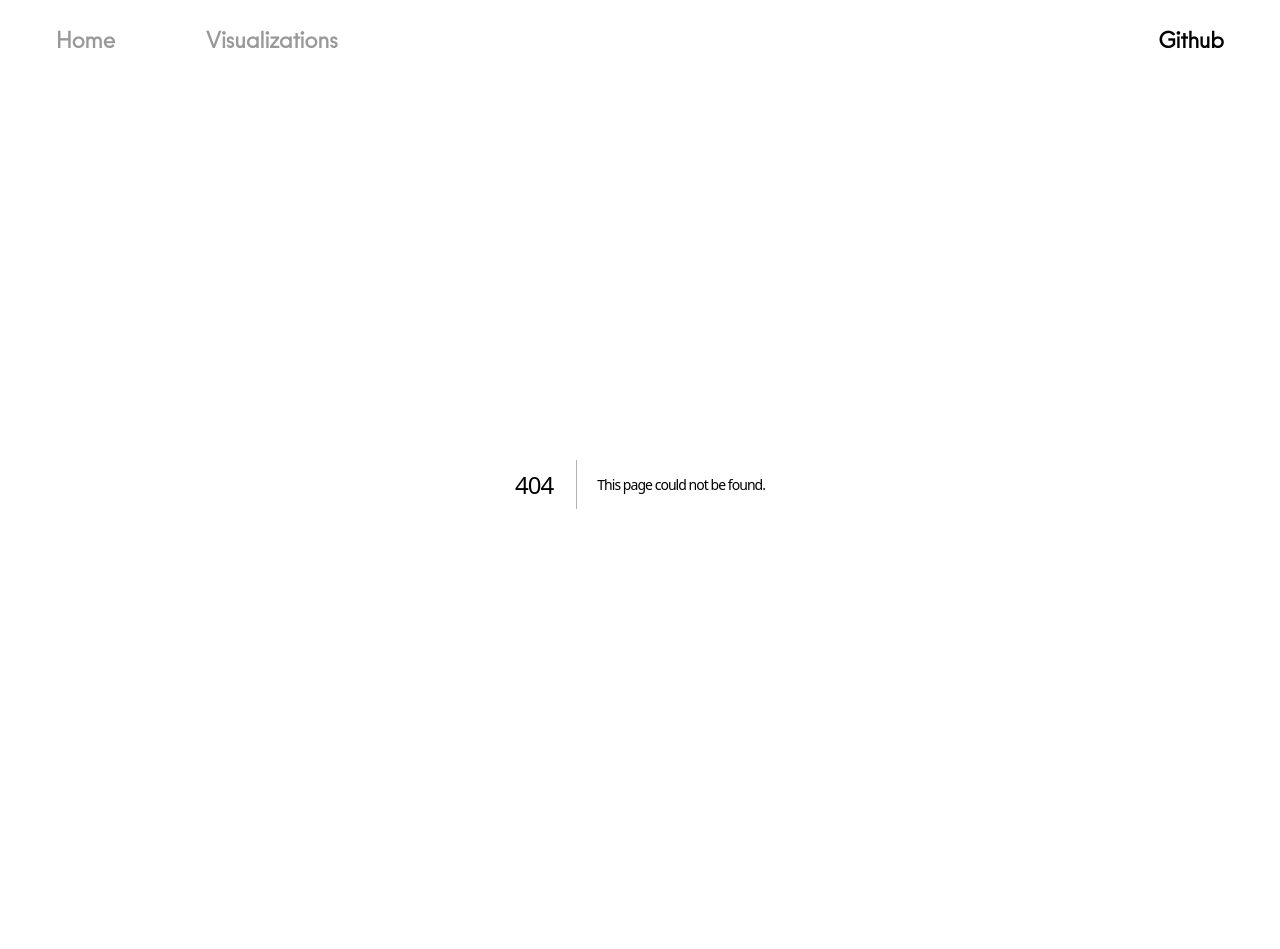
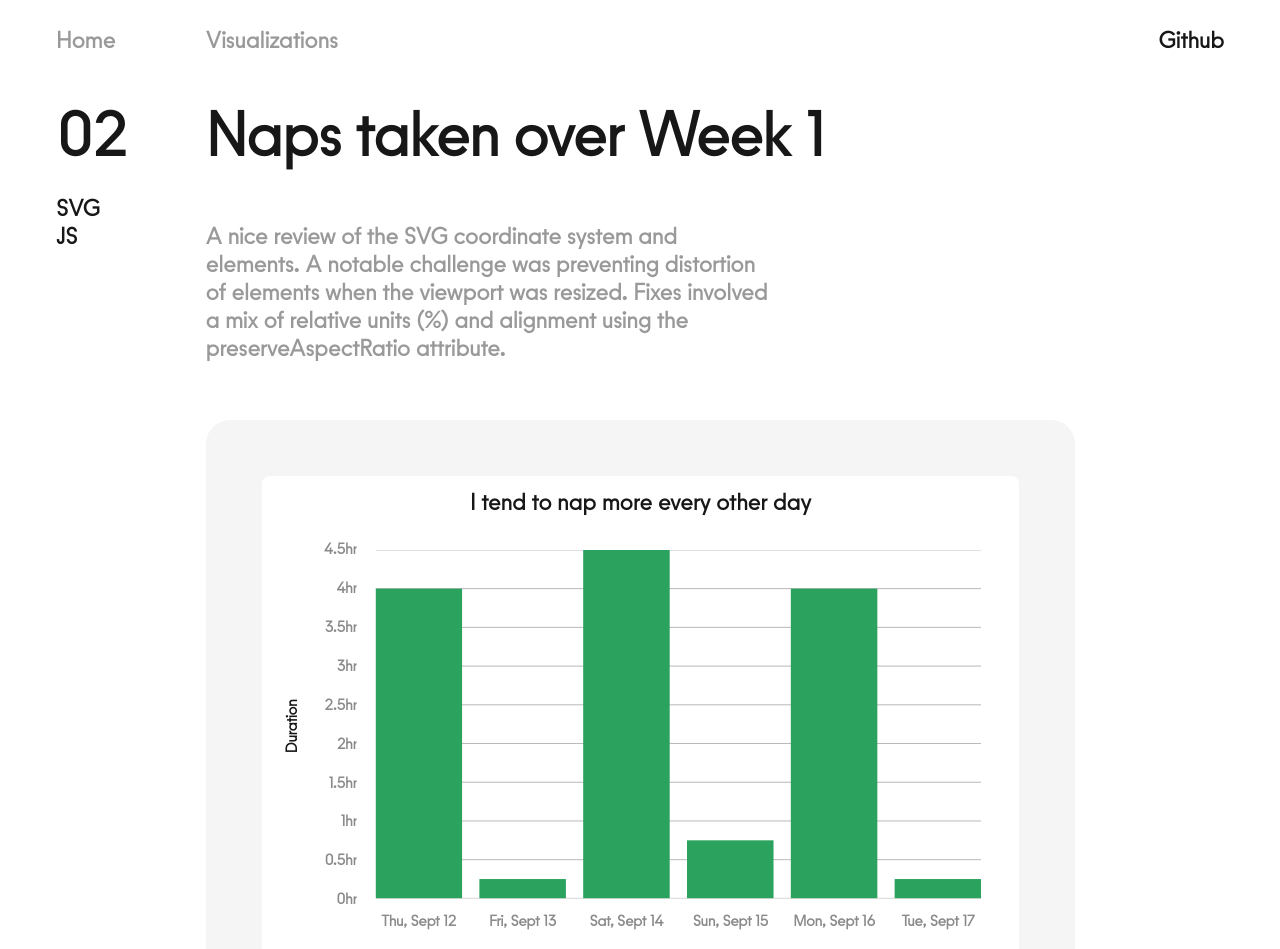
Before and after one commit to nethen/nethen.github.io, a Next.js app: page /visualizations/week3 in a window 1280 px wide. Before the commit this address had no page. Shown: the top 949 px of the page. Before the commit the page ends 884 px from the top, so only its background shows below. Built offline with nearby package versions, Linux system fonts and the light colour scheme.

Commit message:
feat: added react-vega

```diff
--- a/package.json
+++ b/package.json
@@ -16,6 +16,7 @@
     "next": "14.2.12",
     "react": "^18",
     "react-dom": "^18",
+    "react-vega": "^7.6.0",
     "usehooks-ts": "^3.1.0",
     "vega": "^5.30.0",
     "vega-embed": "^6.26.0",
--- /dev/null
+++ b/src/pages/visualizations/week3/index.tsx
@@ -0,0 +1,90 @@
+import Head from "next/head";
+import clsx from "clsx";
+import { grid } from "@/components/Grid/ToggleGrid";
+import { useWindowSize, useIsClient } from "usehooks-ts";
+import Link from "next/link";
+import { SketchSVG } from "@/components/visualizations/week2/SketchSVG";
+import { SketchJS } from "@/components/visualizations/week2/SketchJS";
+import { Figure } from "@/components/Layout/Figure";
+import { useEffect } from "react";
+import { useLenis } from "lenis/react";
+
+export default function Visualizations() {
+  const { width = 0 } = useWindowSize();
+  const isClient = useIsClient();
+
+  const lenis = useLenis();
+
+  useEffect(() => {
+    lenis?.scrollTo(0, { immediate: true, force: true });
+  }, [lenis]);
+
+  return (
+    <>
+      <Head>
+        <title>Week 3 &mdash; D is for Data</title>
+        <meta
+          property="og:title"
+          content="Week 3 &mdash; D is for Data"
+          key="title"
+        />
+        <meta
+          name="description"
+          content="A collection of sketches made by Vancouver-based design engineer, Nathan Lew. Built as part of IAT355: Introduction to Visual Analytics at Simon Fraser University."
+        />
+        <meta
+          property="og:description"
+          content="A collection of sketches made by Vancouver-based design engineer, Nathan Lew. Built as part of IAT355: Introduction to Visual Analytics at Simon Fraser University."
+          key="description"
+        />
+        <meta
+          name="keywords"
+          content="Visual Analytics, Data Visualization, Vis, IAT355, Simon Fraser University, SFU, Information Design, Human-Computer Interaction, HCI, Tableau, Visual Encoding, UI Design, UX Design"
+        />
+        <meta name="author" content="Nathan Lew" />
+      </Head>
+      <article
+        className={clsx(
+          grid,
+          "gap-y-m2 lg:gap-y-r2 relative pt-m1 lg:pt-r1 pb-m6 lg:mb-0"
+        )}
+      >
+        {width >= 1024 && isClient && (
+          <nav className="sticky top-28 flex flex-col gap-y-r1 h-0">
+            <h2 className="text-m-lg lg:text-r-lg">02</h2>
+            <ul className="">
+              <li>
+                <Link href="#sketch-1a">SVG</Link>
+              </li>
+              <li>
+                <Link href="#sketch-1b">JS</Link>
+              </li>
+            </ul>
+          </nav>
+        )}
+        <hgroup
+          className="col-span-full lg:col-span-6 lg:col-start-2 text-m-lg lg:text-r-lg scroll-m-28"
+          id="sketch-1a"
+        >
+          <h2>Naps taken over Week 1</h2>
+          {/* <h3 className="opacity-50">Made with SVG elements</h3> */}
+        </hgroup>
+        <p className="col-span-full lg:col-start-2 lg:col-span-4 2xl:col-start-2 2xl:col-span-3 4xl:col-start-2 4xl:col-span-2 text-midground">
+          A nice review of the SVG coordinate system and elements. A notable
+          challenge was preventing distortion of elements when the viewport was
+          resized. Fixes involved a mix of relative units (%) and alignment
+          using the preserveAspectRatio attribute.
+        </p>
+        <section
+          className={clsx(
+            "grid grid-cols-subgrid col-span-full gap-y-m2 lg:gap-y-r2 lg:mb-r4"
+          )}
+        >
+          <Figure>
+            <SketchSVG />
+          </Figure>
+        </section>
+      </article>
+    </>
+  );
+}
```
Also changed, not shown: 1 other file (tests, documents, lock files or other folders).
